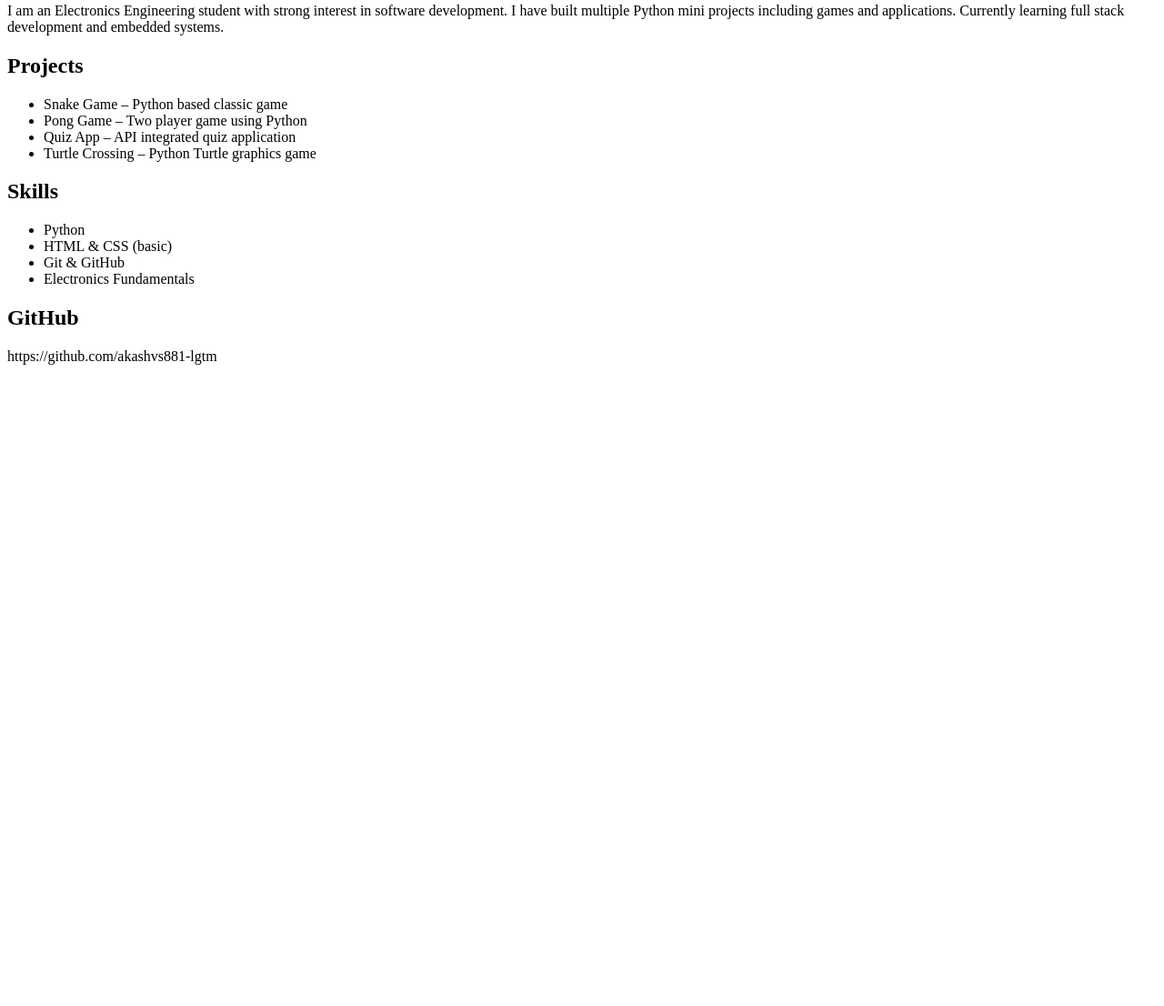
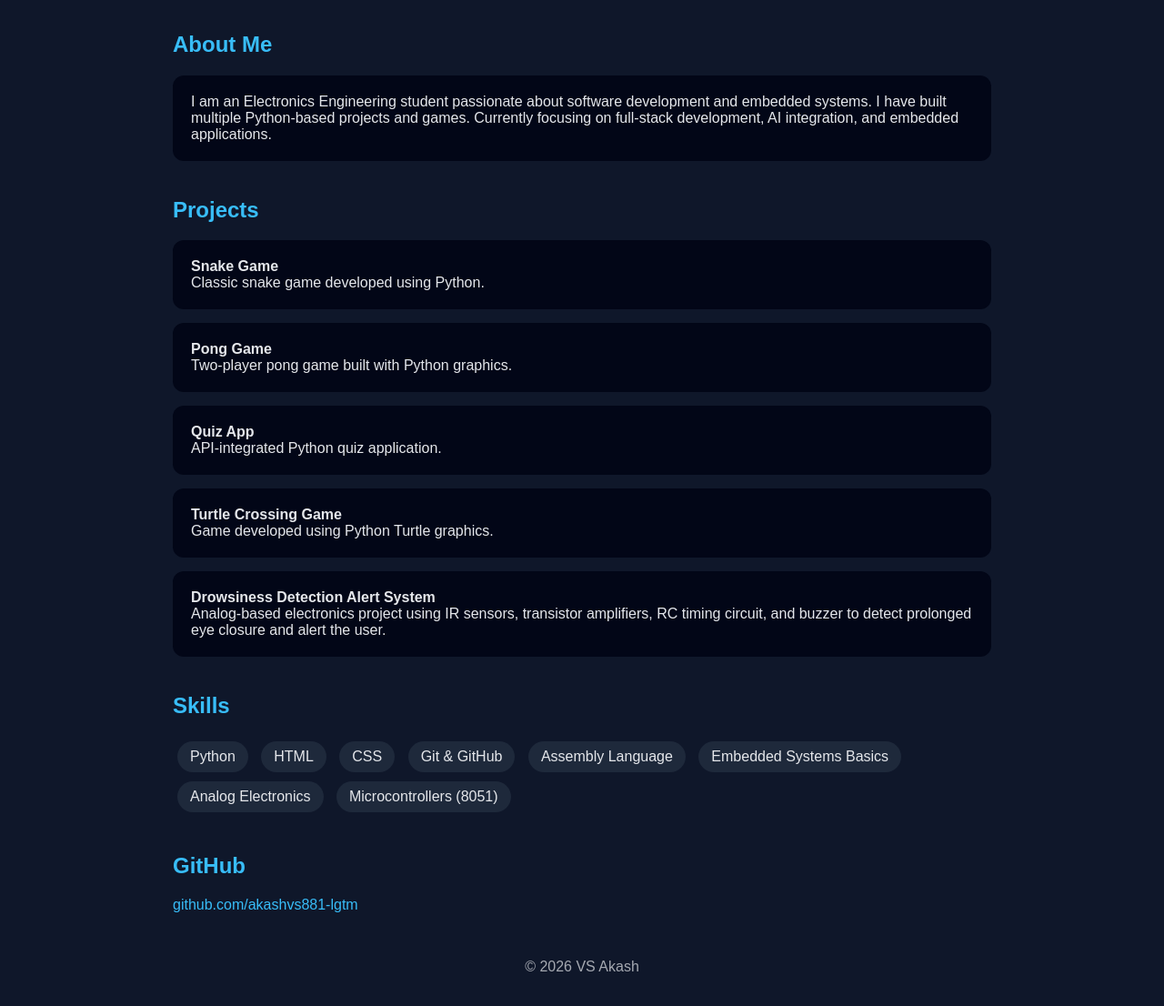
Before and after one commit to akashvs881-lgtm/python-mini-projects, a plain HTML site: page index.html in a window 1280 px wide. Shown: the part 162-1268 px from the top of the page at 91% size. Before the commit the page ends 800 px from the top, so only its background shows below. Drawn offline with Linux system fonts and the light colour scheme.

Commit message:
Updated portfolio content

```diff
--- a/index.html
+++ b/index.html
@@ -1,35 +1,127 @@
 <!DOCTYPE html>
-<html>
+<html lang="en">
+<head>
+<meta charset="UTF-8">
+<title>VS Akash | Portfolio</title>
+
+<style>
+body {
+    margin: 0;
+    font-family: Arial, Helvetica, sans-serif;
+    background: #0f172a;
+    color: #e5e7eb;
+}
+
+.container {
+    max-width: 900px;
+    margin: auto;
+    padding: 40px;
+}
+
+h1 {
+    font-size: 40px;
+}
+
+h2 {
+    color: #38bdf8;
+    margin-top: 40px;
+}
+
+.card {
+    background: #020617;
+    padding: 20px;
+    border-radius: 12px;
+    margin-top: 15px;
+}
+
+.skills span {
+    background: #1e293b;
+    padding: 8px 14px;
+    border-radius: 20px;
+    margin: 5px;
+    display: inline-block;
+}
+
+a {
+    color: #38bdf8;
+    text-decoration: none;
+}
+
+footer {
+    margin-top: 50px;
+    text-align: center;
+    opacity: 0.7;
+}
+</style>
+
+</head>
+
 <body>
 
-<h1>Akash VS</h1>
+<div class="container">
+
+<h1>VS Akash</h1>
 <p>Electronics Engineering Student | Python Developer</p>
 
 <h2>About Me</h2>
+<div class="card">
+I am an Electronics Engineering student passionate about software development and embedded systems.
+I have built multiple Python-based projects and games.
+Currently focusing on full-stack development, AI integration, and embedded applications.
+</div>
+
+<h2>Projects</h2>
+
+<div class="card">
+<b>Snake Game</b><br>
+Classic snake game developed using Python.
+</div>
+
+<div class="card">
+<b>Pong Game</b><br>
+Two-player pong game built with Python graphics.
+</div>
+
+<div class="card">
+<b>Quiz App</b><br>
+API-integrated Python quiz application.
+</div>
+
+<div class="card">
+<b>Turtle Crossing Game</b><br>
+Game developed using Python Turtle graphics.
+</div>
+
+<div class="card">
+<b>Drowsiness Detection Alert System</b><br>
+Analog-based electronics project using IR sensors, transistor amplifiers, RC timing circuit, and buzzer to detect prolonged eye closure and alert the user.
+</div>
+
+<h2>Skills</h2>
+
+<div class="skills">
+<span>Python</span>
+<span>HTML</span>
+<span>CSS</span>
+<span>Git & GitHub</span>
+<span>Assembly Language</span>
+<span>Embedded Systems Basics</span>
+<span>Analog Electronics</span>
+<span>Microcontrollers (8051)</span>
+</div>
+
+<h2>GitHub</h2>
 <p>
-I am an Electronics Engineering student with strong interest in software development.
-I have built multiple Python mini projects including games and applications.
-Currently learning full stack development and embedded systems.
+<a href="https://github.com/akashvs881-lgtm" target="_blank">
+github.com/akashvs881-lgtm
+</a>
 </p>
 
-<h2>Projects</h2>
-<ul>
-<li>Snake Game – Python based classic game</li>
-<li>Pong Game – Two player game using Python</li>
-<li>Quiz App – API integrated quiz application</li>
-<li>Turtle Crossing – Python Turtle graphics game</li>
-</ul>
+<footer>
+© 2026 VS Akash
+</footer>
 
-<h2>Skills</h2>
-<ul>
-<li>Python</li>
-<li>HTML & CSS (basic)</li>
-<li>Git & GitHub</li>
-<li>Electronics Fundamentals</li>
-</ul>
-
-<h2>GitHub</h2>
-<p>https://github.com/akashvs881-lgtm</p>
+</div>
 
 </body>
 </html>
```
